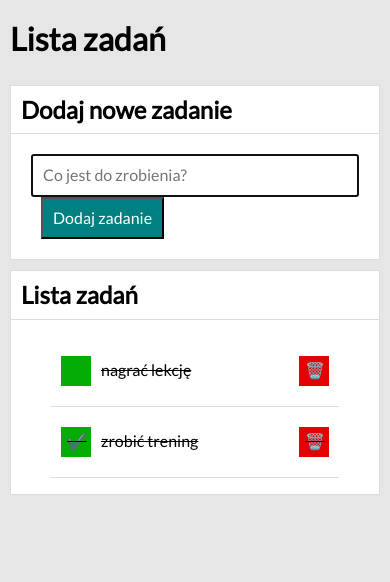
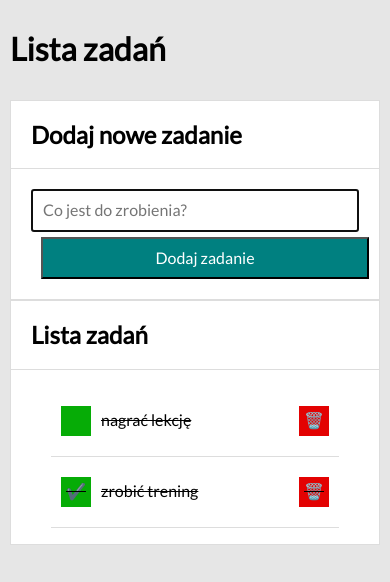
Before and after one commit to Krystian22FrontEnd/Tasks-List, a plain HTML site: page index.html in a window 390 px wide. Drawn offline with nearby package versions, Linux system fonts and the light colour scheme.

Commit message:
improved media on smaller phones

```diff
--- a/style/media.css
+++ b/style/media.css
@@ -1,16 +1,32 @@
-.flex {
-    display: flex;
-    flex-direction: column;
-    margin: 0 10px;
-}
+@media(max-width: 768px) {
 
-.flex-button {
-    margin: 5px 0;
-}
-
-@media(max-width: 800px) {
-    .flex-button {
+    .form__button {
+        flex-grow: 1;
         max-width: 600px;
         width: 100%;
+        margin-top: 5px;
+    }
+
+    .task__button {
+        width: 30px;
+        height: 30px;
+        padding: 0px;
+        flex-shrink: 0;
+    }
+
+    .form {
+        padding: 20px 20px;
+    }
+
+    .section {
+        margin: 0 10px;
+    }
+
+    .section__header {
+        padding: 20px 20px;
+    }
+
+    .header {
+        padding: 10px 10px;
     }
 }
```
